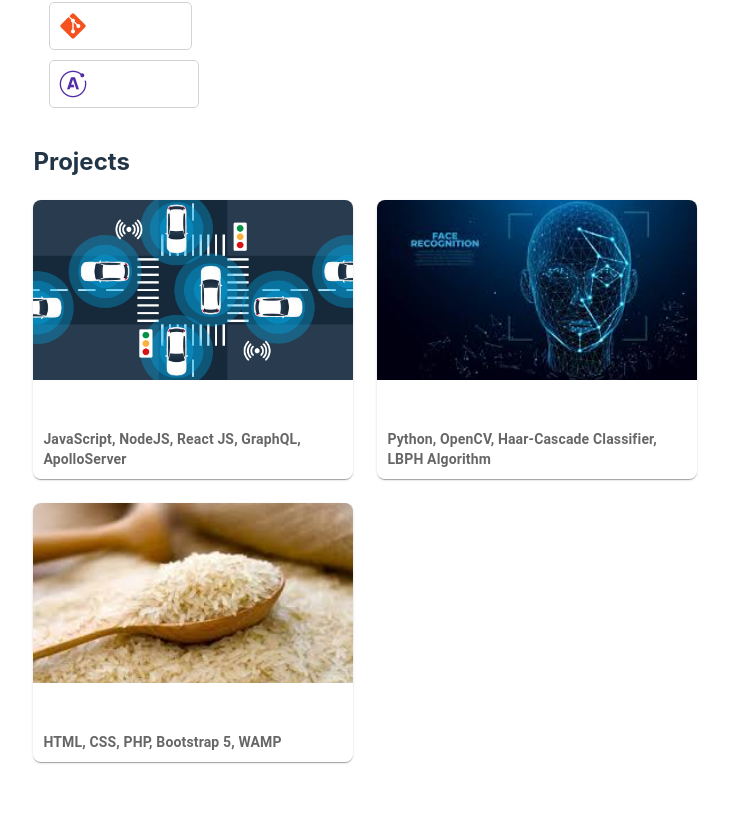
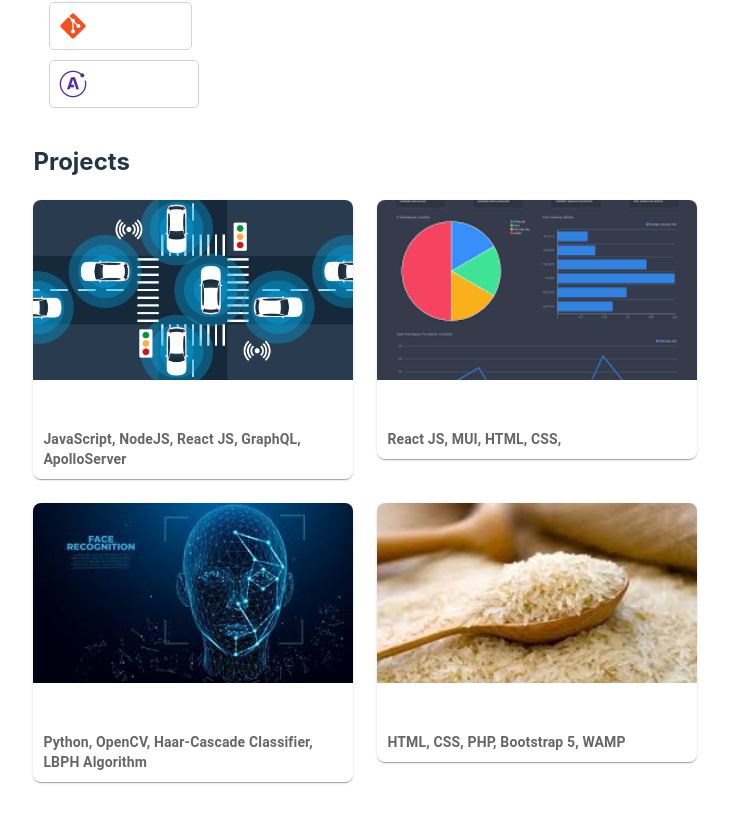
Before and after one commit to deepaksulakheds/deepaksulakheds.github.io, a React (Vite) app: page / in a window 1280 px wide. Shown: the part 1518-2334 px from the top of the page, without its empty margins (109-838 px from the left). Built offline with nearby package versions, Linux system fonts and the light colour scheme.

Commit message:
added dashboard project.

```diff
--- a/src/components/mediaLinks/mediaLinks.jsx
+++ b/src/components/mediaLinks/mediaLinks.jsx
@@ -3,6 +3,8 @@ import LinkedInIcon from "@mui/icons-material/LinkedIn";
 import GitHubIcon from "@mui/icons-material/GitHub";
 import MailIcon from "@mui/icons-material/Mail";
 import CallIcon from "@mui/icons-material/Call";
+import Tooltip from "@mui/material/Tooltip";
+
 import "./mediaLinks.css";
 
 export function MediaLinks() {
@@ -10,27 +12,31 @@ export function MediaLinks() {
     {
       comp: <MailIcon fontSize="medium" className="icons" />,
       anchor: null,
+      toolTip: "email@gmail.com",
     },
     {
       comp: <CallIcon fontSize="medium" className="icons" />,
       anchor: null,
+      toolTip: "Call",
     },
     {
       comp: <LinkedInIcon fontSize="medium" className="icons" />,
       anchor: "//www.linkedin.com/in/deepaksulakheds/",
+      toolTip: "Deepak Sulakhe | LinkedIn",
     },
     {
       comp: <GitHubIcon fontSize="medium" className="icons" />,
       anchor: "//www.github.com/deepaksulakheds",
+      toolTip: "Deepak Sulakhe | GitHub",
     },
   ];
 
   return (
     <div className="mediaLinks">
       {contactDetails.map((item, key) => (
-        <a href={item.anchor} key={key}>
-          {item.comp}
-        </a>
+        <Tooltip key={item.toolTip} title={item.toolTip} placement="right">
+          <a href={item.anchor}>{item.comp}</a>
+        </Tooltip>
       ))}
     </div>
   );
--- a/src/components/projects/projects.jsx
+++ b/src/components/projects/projects.jsx
@@ -9,6 +9,12 @@ export function Projects(props) {
       techUsed: "JavaScript, NodeJS, React JS, GraphQL, ApolloServer",
       image: "/telematics-1.png",
       path: "https://github.com/deepaksulakheds/Zeliot_Telematic_Project",
+    },
+    {
+      title: "Dashboard - Zeliot Analytics",
+      techUsed: "React JS, MUI, HTML, CSS, ",
+      image: "/dashboard-1.png",
+      path: "https://github.com/deepaksulakheds/Zeliot-Analytics-Dashboard",
     },
     {
       title: "Face Recognition using LBPH",
```
Also changed, not shown: public/dashboard-1.png (added), public/dashboard.png (added).
